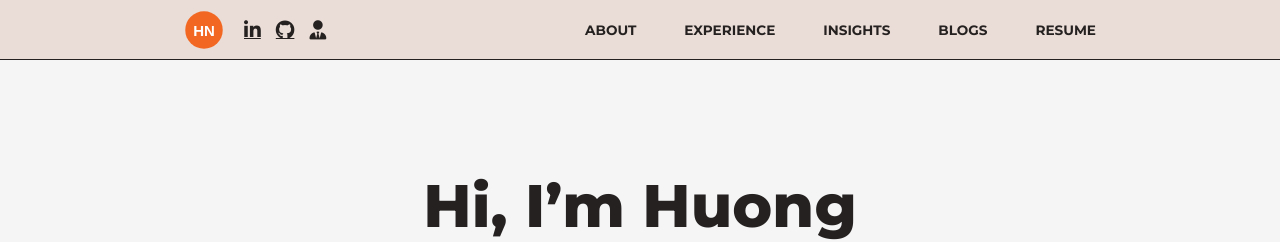
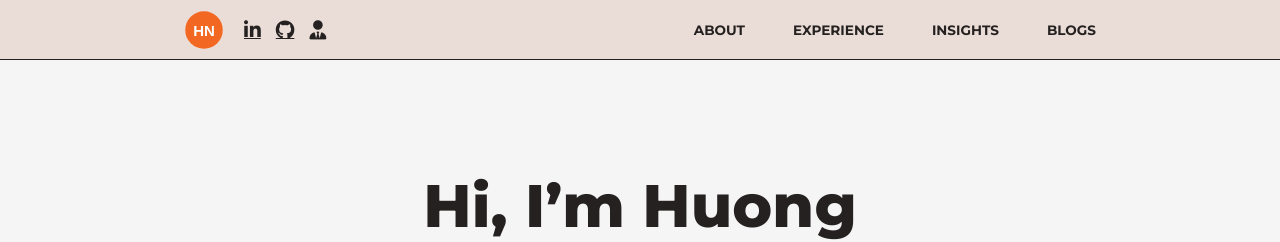
Before and after one commit to huongntn/portfolio-website, a Jekyll site: the page built from index.html, in a window 1280 px wide. Shown: the top 242 px of the page. Built offline with Jekyll 4.4.1, drawn with Linux system fonts in a browser that asks for light colours; some web fonts are replaced.

Commit message:
Update header.html

```diff
--- a/_includes/header.html
+++ b/_includes/header.html
@@ -21,7 +21,6 @@
       <a href="{{ '/#toolshed' | relative_url }}">Experience</a>
       <a href="{{ '/#workshop' | relative_url }}">Insights</a>
       <a href="{{ '/#studio' | relative_url }}">Blogs</a>
-      <a href="{{ '/assets/files/resume.pdf' | relative_url }}" target="_blank" rel="noopener noreferrer">Resume</a>
     </nav>
   </div>
 </header>
```
